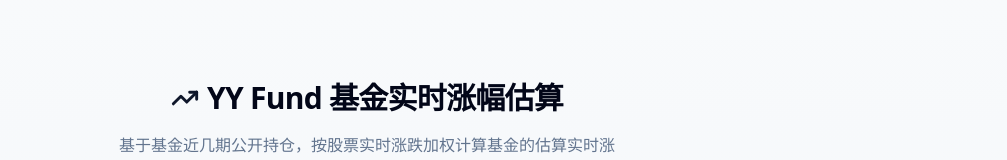
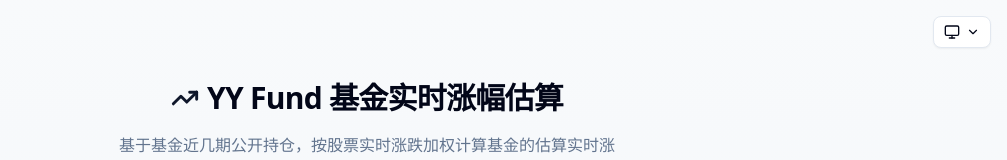
Before and after one commit to yuyol/yy-fund-frontend, a React (Vite) app: page / in a window 1280 px wide. Shown: the top 160 px of the page, without its empty margins (273-1280 px from the left). Built offline with nearby package versions, Linux system fonts and the light colour scheme.

Commit message:
update: theme toggle

```diff
--- a/src/App.tsx
+++ b/src/App.tsx
@@ -1,7 +1,12 @@
 import Home from "@/views/Home/Home"
+import { ThemeProvider } from "@/components/ThemeProvider"
 
 function App() {
-  return <Home />
+  return (
+    <ThemeProvider defaultTheme="system" storageKey="yy-fund-theme">
+      <Home />
+    </ThemeProvider>
+  )
 }
 
 export default App
--- /dev/null
+++ b/src/components/ThemeProvider.tsx
@@ -0,0 +1,105 @@
+import { createContext, useContext, useEffect, useState } from "react"
+
+type Theme = "dark" | "light" | "system"
+
+type ThemeProviderProps = {
+  children: React.ReactNode
+  defaultTheme?: Theme
+  storageKey?: string
+}
+
+type ThemeProviderState = {
+  theme: Theme
+  setTheme: (theme: Theme) => void
+  resolvedTheme: "dark" | "light"
+}
+
+const initialState: ThemeProviderState = {
+  theme: "system",
+  setTheme: () => null,
+  resolvedTheme: "light",
+}
+
+const ThemeProviderContext = createContext<ThemeProviderState>(initialState)
+
+export function ThemeProvider({
+  children,
+  defaultTheme = "system",
+  storageKey = "yy-fund-theme",
+  ...props
+}: ThemeProviderProps) {
+  const [theme, setTheme] = useState<Theme>(
+    () => (localStorage.getItem(storageKey) as Theme) || defaultTheme
+  )
+
+  const [resolvedTheme, setResolvedTheme] = useState<"dark" | "light">(() => {
+    if (theme === "system") {
+      return window.matchMedia("(prefers-color-scheme: dark)").matches
+        ? "dark"
+        : "light"
+    }
+    return theme
+  })
+
+  useEffect(() => {
+    const root = window.document.documentElement
+
+    root.classList.remove("light", "dark")
+
+    if (theme === "system") {
+      const systemTheme = window.matchMedia("(prefers-color-scheme: dark)")
+        .matches
+        ? "dark"
+        : "light"
+
+      root.classList.add(systemTheme)
+      setResolvedTheme(systemTheme)
+      return
+    }
+
+    root.classList.add(theme)
+    setResolvedTheme(theme)
+  }, [theme])
+
+  // 监听系统主题变化
+  useEffect(() => {
+    if (theme !== "system") return
+
+    const mediaQuery = window.matchMedia("(prefers-color-scheme: dark)")
+
+    const handleChange = (e: MediaQueryListEvent) => {
+      const root = window.document.documentElement
+      root.classList.remove("light", "dark")
+      const newTheme = e.matches ? "dark" : "light"
+      root.classList.add(newTheme)
+      setResolvedTheme(newTheme)
+    }
+
+    mediaQuery.addEventListener("change", handleChange)
+    return () => mediaQuery.removeEventListener("change", handleChange)
+  }, [theme])
+
+  const value = {
+    theme,
+    setTheme: (theme: Theme) => {
+      localStorage.setItem(storageKey, theme)
+      setTheme(theme)
+    },
+    resolvedTheme,
+  }
+
+  return (
+    <ThemeProviderContext.Provider {...props} value={value}>
+      {children}
+    </ThemeProviderContext.Provider>
+  )
+}
+
+export const useTheme = () => {
+  const context = useContext(ThemeProviderContext)
+
+  if (context === undefined)
+    throw new Error("useTheme must be used within a ThemeProvider")
+
+  return context
+}
--- /dev/null
+++ b/src/components/ThemeToggle.tsx
@@ -0,0 +1,110 @@
+import { useState, useRef, useEffect } from "react"
+import { Moon, Sun, Monitor, ChevronDown } from "lucide-react"
+import { Button } from "@/components/ui/button"
+import { useTheme } from "@/components/ThemeProvider"
+import { cn } from "@/lib/utils"
+
+type Theme = "light" | "dark" | "system"
+
+const themeOptions: { value: Theme; label: string; icon: React.ReactNode }[] = [
+  { value: "light", label: "浅色模式", icon: <Sun className="size-4" /> },
+  { value: "dark", label: "深色模式", icon: <Moon className="size-4" /> },
+  { value: "system", label: "跟随系统", icon: <Monitor className="size-4" /> },
+]
+
+export function ThemeToggle() {
+  const { theme, setTheme, resolvedTheme } = useTheme()
+  const [isOpen, setIsOpen] = useState(false)
+  const dropdownRef = useRef<HTMLDivElement>(null)
+
+  // 点击外部关闭下拉菜单
+  useEffect(() => {
+    const handleClickOutside = (event: MouseEvent) => {
+      if (
+        dropdownRef.current &&
+        !dropdownRef.current.contains(event.target as Node)
+      ) {
+        setIsOpen(false)
+      }
+    }
+
+    document.addEventListener("mousedown", handleClickOutside)
+    return () => document.removeEventListener("mousedown", handleClickOutside)
+  }, [])
+
+  // ESC 键关闭
+  useEffect(() => {
+    const handleEscape = (event: KeyboardEvent) => {
+      if (event.key === "Escape") {
+        setIsOpen(false)
+      }
+    }
+
+    document.addEventListener("keydown", handleEscape)
+    return () => document.removeEventListener("keydown", handleEscape)
+  }, [])
+
+  const getCurrentIcon = () => {
+    if (theme === "system") {
+      return <Monitor className="size-4" />
+    }
+    if (resolvedTheme === "dark") {
+      return <Moon className="size-4" />
+    }
+    return <Sun className="size-4" />
+  }
+
+  const handleSelect = (value: Theme) => {
+    setTheme(value)
+    setIsOpen(false)
+  }
+
+  return (
+    <div className="relative" ref={dropdownRef}>
+      <Button
+        variant="outline"
+        size="sm"
+        onClick={() => setIsOpen(!isOpen)}
+        className="gap-1.5"
+        aria-expanded={isOpen}
+        aria-haspopup="listbox"
+      >
+        {getCurrentIcon()}
+        <ChevronDown
+          className={cn(
+            "size-3.5 transition-transform duration-200",
+            isOpen && "rotate-180"
+          )}
+        />
+      </Button>
+
+      {/* 下拉菜单 */}
+      {isOpen && (
+        <div
+          className="absolute right-0 top-full mt-1.5 w-36 rounded-md border border-border bg-popover p-1 shadow-lg animate-in fade-in-0 zoom-in-95 slide-in-from-top-2"
+          role="listbox"
+          aria-label="选择主题"
+        >
+          {themeOptions.map((option) => (
+            <button
+              key={option.value}
+              onClick={() => handleSelect(option.value)}
+              className={cn(
+                "flex w-full items-center gap-2 rounded-sm px-2.5 py-2 text-sm transition-colors",
+                "hover:bg-accent hover:text-accent-foreground",
+                "focus:bg-accent focus:text-accent-foreground focus:outline-none",
+                theme === option.value &&
+                  "bg-accent/50 text-accent-foreground font-medium"
+              )}
+              role="option"
+              aria-selected={theme === option.value}
+            >
+              {option.icon}
+              <span>{option.label}</span>
+            </button>
+          ))}
+        </div>
+      )}
+    </div>
+  )
+}
--- a/src/views/Home/Home.tsx
+++ b/src/views/Home/Home.tsx
@@ -12,6 +12,7 @@ import {
   ContributionTableSkeleton,
   type StockContribution,
 } from "@/components/ContributionTable"
+import { ThemeToggle } from "@/components/ThemeToggle"
 import { getFundRealtimeEstimate } from "@/api/fund"
 
 type QueryState = "idle" | "loading" | "success" | "error"
@@ -76,6 +77,11 @@ export default function Home() {
 
   return (
     <div className="min-h-screen bg-gradient-to-b from-slate-50 to-slate-100 dark:from-slate-950 dark:to-slate-900">
+      {/* 主题切换按钮 */}
+      <div className="fixed top-4 right-4 z-50">
+        <ThemeToggle />
+      </div>
+
       {/* 主内容区 */}
       <main className="container mx-auto px-4 py-12 md:py-20 max-w-2xl">
         {/* 标题区域 */}
```
